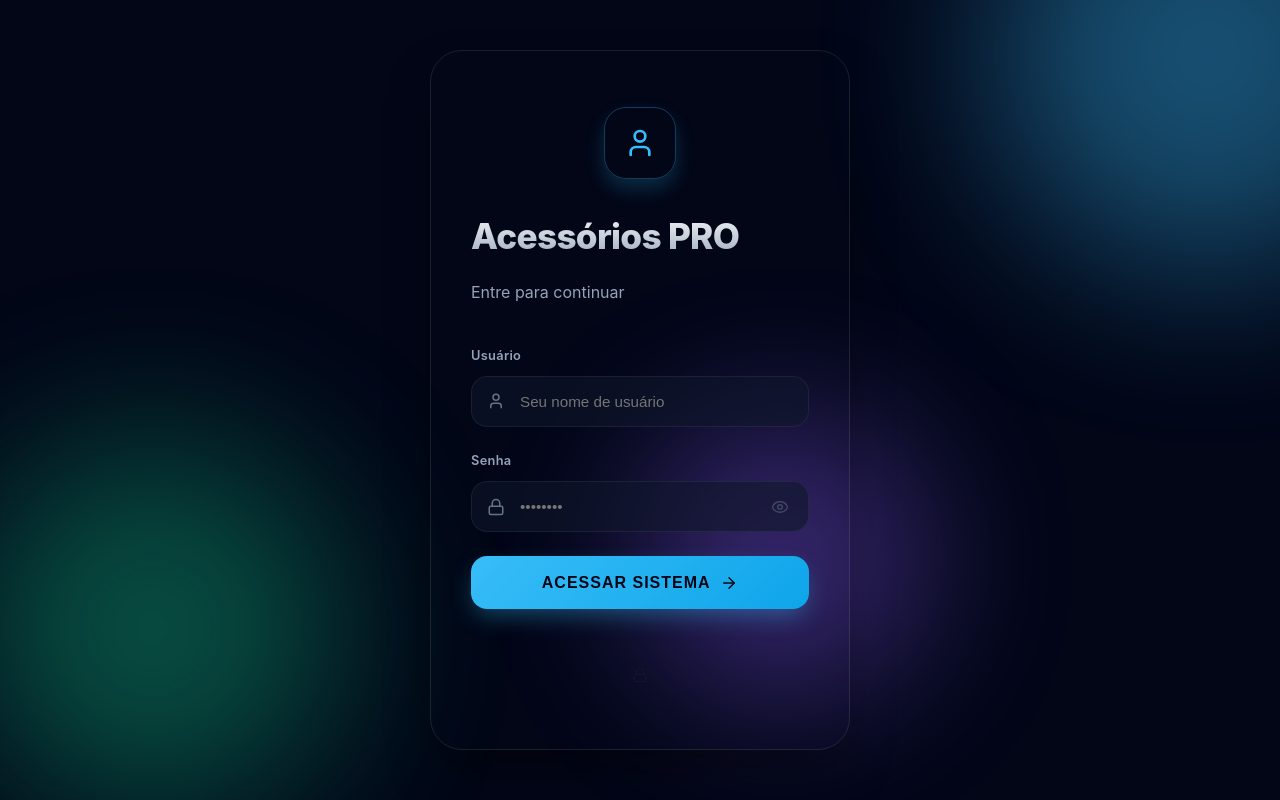
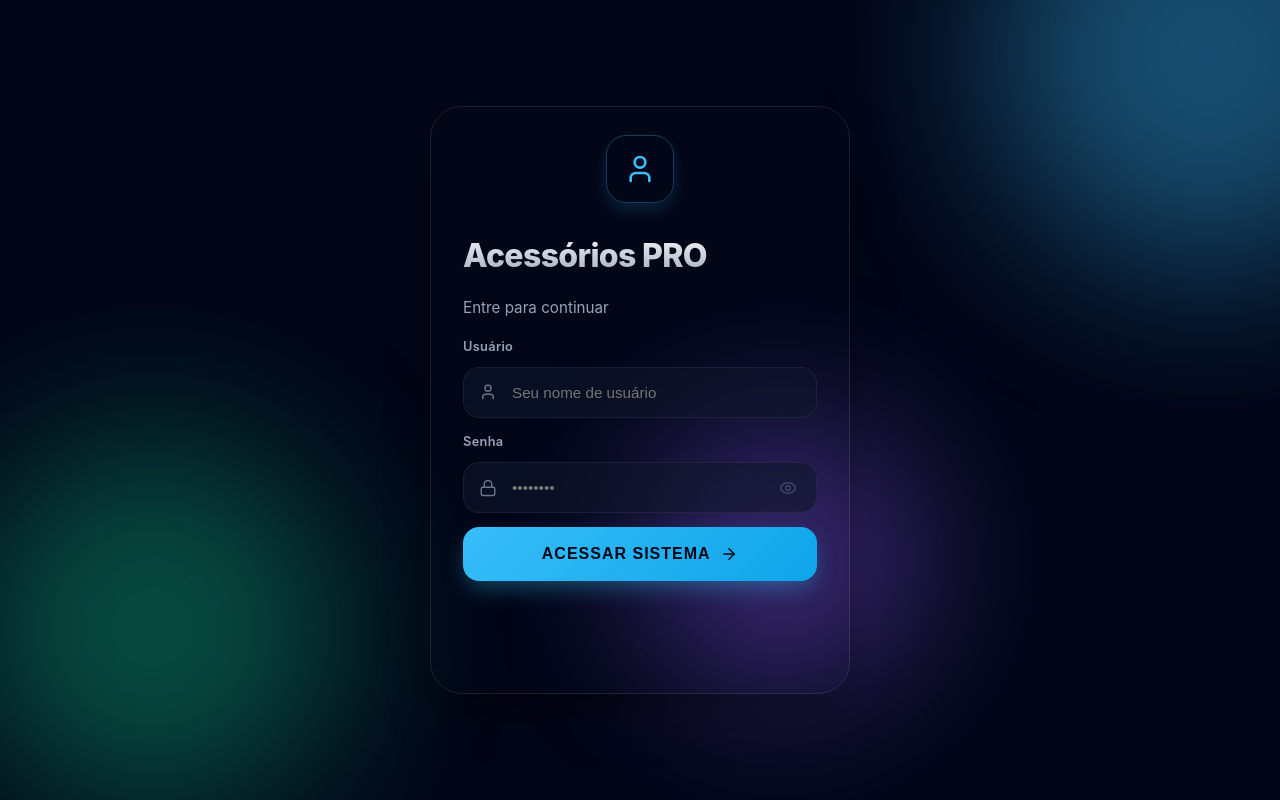
Before and after one commit to H1vy/Registro_acessoriosPRO, a React (Vite) app: page / in a window 1280 px wide. Built offline with nearby package versions, Linux system fonts and the light colour scheme.

Commit message:
style: compact login layout - reduce spacing between components

```diff
--- a/src/index.css
+++ b/src/index.css
@@ -470,7 +470,7 @@ tr:hover td {
 .login-card {
   width: 100%;
   max-width: 420px;
-  padding: 3.5rem 2.5rem;
+  padding: 1.8rem 2rem;
   border-radius: 32px;
   position: relative;
   z-index: 1;
@@ -485,9 +485,9 @@ tr:hover td {
 }
 
 .login-header h2 {
-  font-size: 2.2rem;
+  font-size: 2rem;
   font-weight: 800;
-  margin-bottom: 0.5rem;
+  margin-bottom: 0.1rem;
   letter-spacing: -0.02em;
   background: linear-gradient(to bottom, #fff, #94a3b8);
   background-clip: text;
@@ -497,26 +497,26 @@ tr:hover td {
 
 .login-header p {
   color: var(--text-secondary);
-  font-size: 1rem;
-  margin-bottom: 2.5rem;
+  font-size: 0.95rem;
+  margin-bottom: 1rem;
 }
 
 .login-logo {
-  width: 72px;
-  height: 72px;
+  width: 68px;
+  height: 68px;
   background: linear-gradient(135deg, var(--bg-accent) 0%, rgba(56, 189, 248, 0.1) 100%);
   color: var(--accent);
-  border-radius: 22px;
+  border-radius: 20px;
   display: flex;
   align-items: center;
   justify-content: center;
-  margin: 0 auto 1.5rem;
+  margin: 0 auto 0.85rem;
   border: 1px solid rgba(56, 189, 248, 0.3);
-  box-shadow: 0 10px 20px rgba(56, 189, 248, 0.2);
+  box-shadow: 0 8px 16px rgba(56, 189, 248, 0.15);
 }
 
 .login-form .input-group {
-  margin-bottom: 1.5rem;
+  margin-bottom: 0.9rem;
 }
 
 .login-form label {
@@ -592,7 +592,7 @@ tr:hover td {
 
 .login-submit {
   width: 100%;
-  margin-top: 1.5rem;
+  margin-top: 0.75rem;
   padding: 1.1rem;
   border-radius: 16px;
   font-size: 1rem;
```
